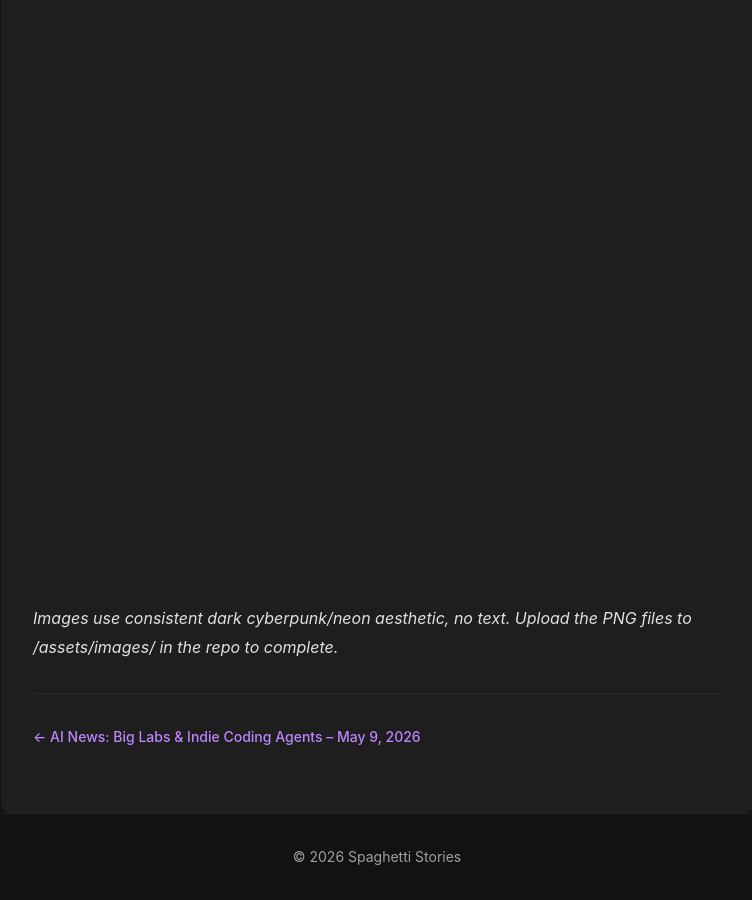
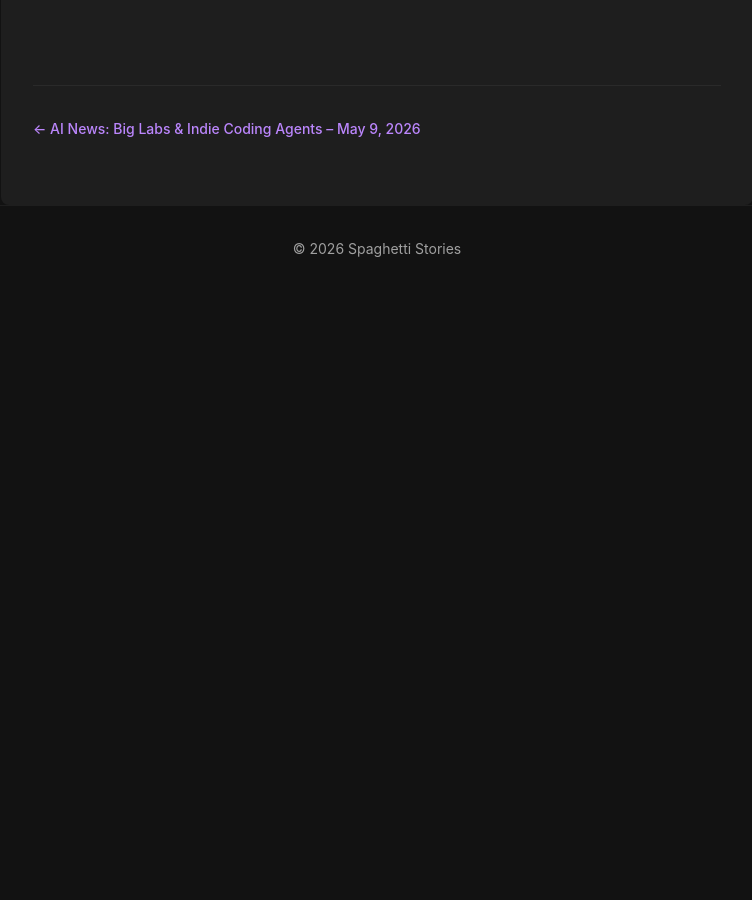
Before and after one commit to Toastyst/spaghetti-gpt, a Jekyll site: the page built from _posts/2026-05-09-ai-news-update-agentic-coding.md, in a window 1280 px wide and 900 px high, scrolled down 3501 px. Shown: the whole window, without its empty margins (263-1015 px from the left). Built offline with Jekyll 4.4.1, drawn with Linux system fonts in a browser that asks for light colours; after the commit the page ends 3793 px from its top, so only the background shows below that.

Commit message:
Remove duplicate hero images and footers from May 9 posts

```diff
--- a/_posts/2026-05-09-ai-news-update-agentic-coding.md
+++ b/_posts/2026-05-09-ai-news-update-agentic-coding.md
@@ -6,8 +6,6 @@ tags: ["ai-news", "agents", "coding", "grok", "claude", "openai"]
 excerpt: "Big AI companies advance agentic tools while small dev teams ship specialized coding agents. Dark cyberpunk visuals included."
 image: "/assets/images/ai-news-hero-dark-05.png.jpg"
 ---
-
-{% include image.html src="/assets/images/ai-news-hero-dark-05.png.jpg" alt="AI News Hero" %}
 
 ### AI News Report – May 9, 2026
 
@@ -33,5 +31,3 @@ No brand-new model releases or major papers dropped in the past 24 hours (weeken
 {% include image.html src="/assets/images/ai-news-agents-shadow-03.jpg" alt="AI Robot Collaboration" %}
 
 {% include image.html src="/assets/images/ai-news-agentnetwork-dark-04.jpg" alt="Quantum Hardware" %}
-
-*Images use consistent dark cyberpunk/neon aesthetic, no text. Upload the PNG files to /assets/images/ in the repo to complete.*
```
Also changed, not shown: _posts/2026-05-09-ai-news-big-labs-small-agents.md (+0 -4 lines).
